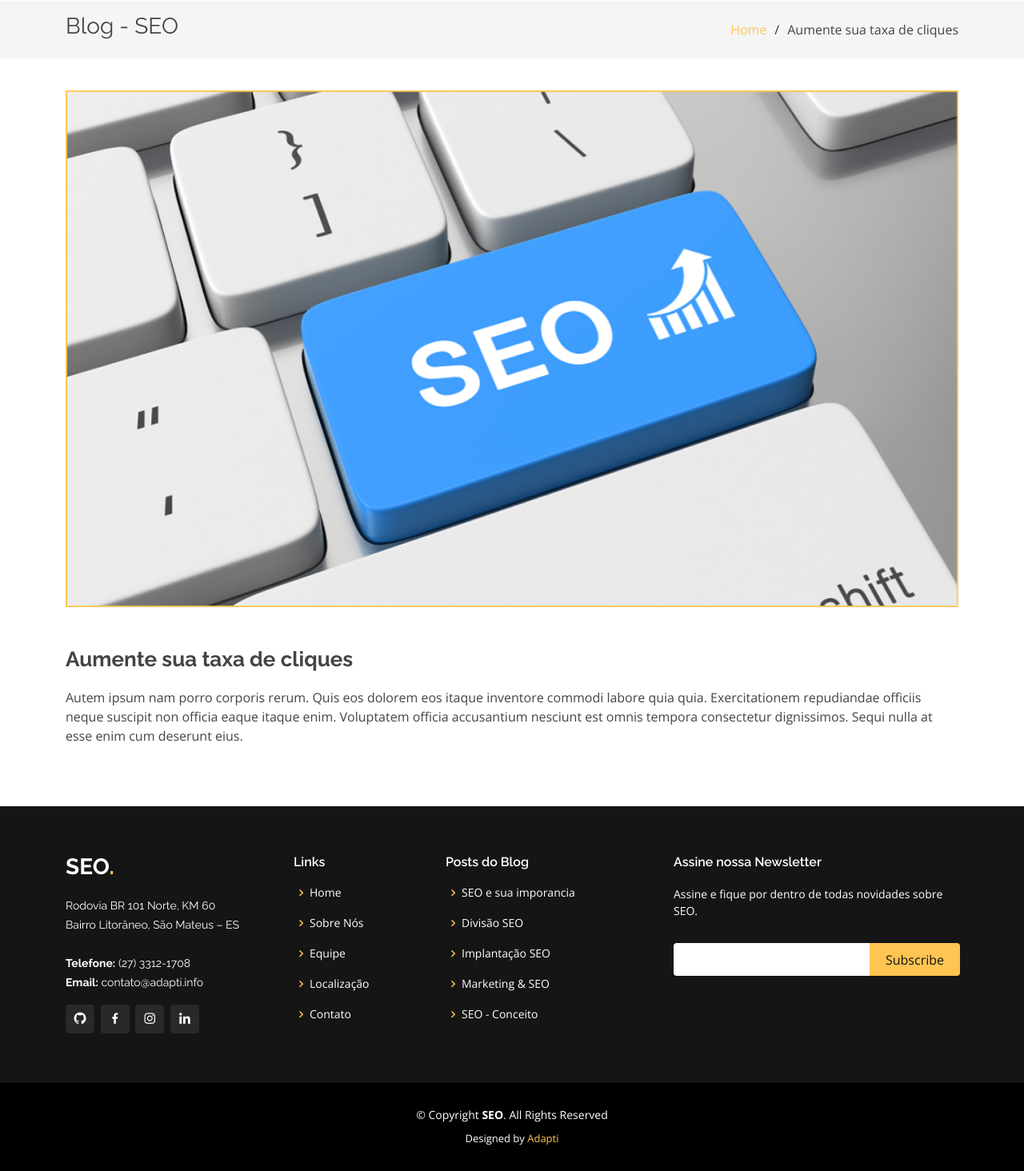
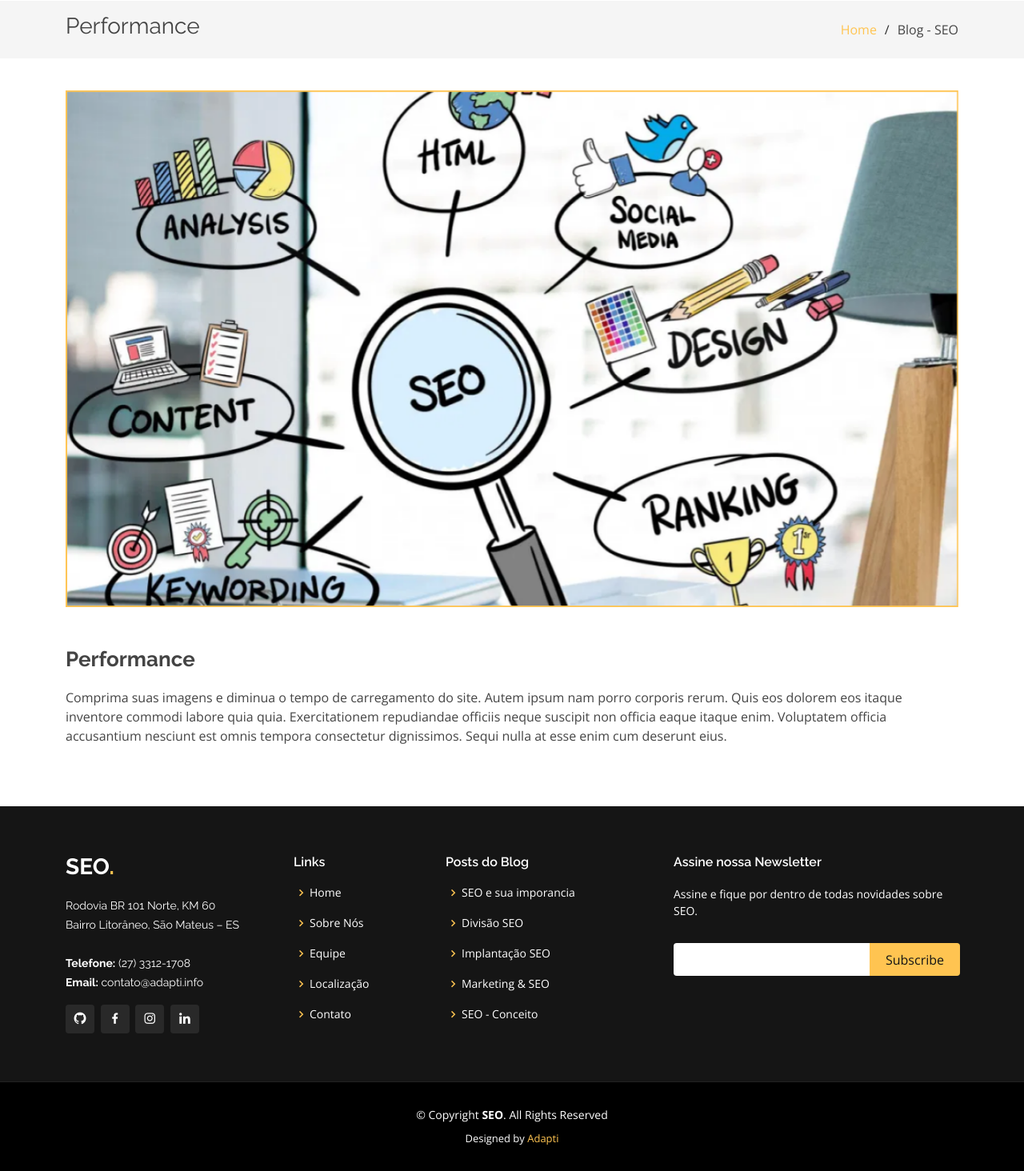
Before and after one commit to hudsoncratz/seo-project, a Laravel app: page /blog3 in a window 1280 px wide. Shown: the part 73-1537 px from the top of the page at 80% size. Run offline with Laravel 8, Linux system fonts and the light colour scheme.

Commit message:
Alterações - Page  Blogs

```diff
--- a/resources/views/blog3.blade.php
+++ b/resources/views/blog3.blade.php
@@ -50,18 +50,18 @@
         <ul>
           <li class="active"><a href="/">Home</a></li>
           <li> </li>
-          <li><a href="#about">Sobre Nós</a></li> <!--#portifolio-->
+          <li><a href="/#about">Sobre Nós</a></li> <!--#portifolio-->
           <li> </li>
-          <li><a href="#team">Equipe</a></li> <!--#about-->
+          <li><a href="/#team">Equipe</a></li> <!--#about-->
           <li> </li>
-          <li><a href="#contact">Localização</a></li> <!-- #services-->
+          <li><a href="/#contact">Localização</a></li> <!-- #services-->
           <li> </li>
-          <li><a href="#contact">Contato</a></li> <!--#portifolio  -->
+          <li><a href="/#contact">Contato</a></li> <!--#portifolio  -->
           <li> </li>
           <li><a href="#footer">Newsletter</a></li> <!--#portifolio  -->
       </nav><!-- .nav-menu -->
 
-      <a href="#services" class="get-started-btn scrollto">Blog</a>
+      <a href="/#services" class="get-started-btn scrollto">Blog</a>
 
     </div>
   </header><!-- End Header -->
@@ -73,10 +73,10 @@
       <div class="container">
 
         <div class="d-flex justify-content-between align-items-center">
-          <h2>Blog - SEO</h2>
+          <h2>Performance</h2>
           <ol>
             <li><a href="index.html">Home</a></li>
-            <li>Aumente sua taxa de cliques</li>
+            <li>Blog - SEO</li>
           </ol>
         </div>
 
@@ -90,7 +90,7 @@
         <div class="portfolio-details-container">
 
           <div class="owl-carousel portfolio-details-carousel">
-            <img src="assets/img/portfolio/cliques.png" class="img-fluid" alt="">
+            <img src="assets/img/portfolio/BLOG3.png" class="img-fluid" alt="">
             <!--<img src="assets/img/portfolio/portfolio-details-2.jpg" class="img-fluid" alt="">
             <img src="assets/img/portfolio/portfolio-details-3.jpg" class="img-fluid" alt="">
             -->
@@ -110,9 +110,9 @@
         </div>
 
         <div class="portfolio-description">
-          <h2>Aumente sua taxa de cliques</h2>
+          <h2>Performance</h2>
           <p>
-            Autem ipsum nam porro corporis rerum. Quis eos dolorem eos itaque inventore commodi labore quia quia. Exercitationem repudiandae officiis neque suscipit non officia eaque itaque enim. Voluptatem officia accusantium nesciunt est omnis tempora consectetur dignissimos. Sequi nulla at esse enim cum deserunt eius.
+            Comprima suas imagens e diminua o tempo de carregamento do site. Autem ipsum nam porro corporis rerum. Quis eos dolorem eos itaque inventore commodi labore quia quia. Exercitationem repudiandae officiis neque suscipit non officia eaque itaque enim. Voluptatem officia accusantium nesciunt est omnis tempora consectetur dignissimos. Sequi nulla at esse enim cum deserunt eius.
           </p>
         </div>
 
--- a/resources/views/portfolio-details.blade.php
+++ b/resources/views/portfolio-details.blade.php
@@ -73,10 +73,10 @@
       <div class="container">
 
         <div class="d-flex justify-content-between align-items-center">
-          <h2>Blog - SEO</h2>
+          <h2>Aumente sua taxa de cliques</h2>
           <ol>
             <li><a href="index.html">Home</a></li>
-            <li>Aumente sua taxa de cliques</li>
+            <li>Blog - SEO</li>
           </ol>
         </div>
 
```
Also changed, not shown: resources/views/blog2.blade.php (+10 -10 lines), public/assets/img/portfolio/BLOG3.png (added), public/assets/img/portfolio/blog2.png (added).
